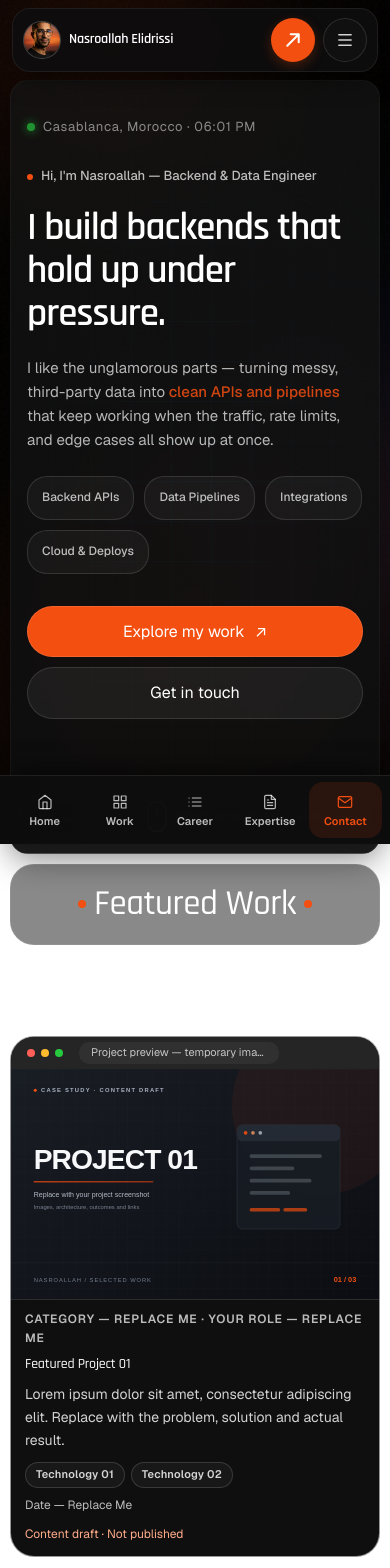
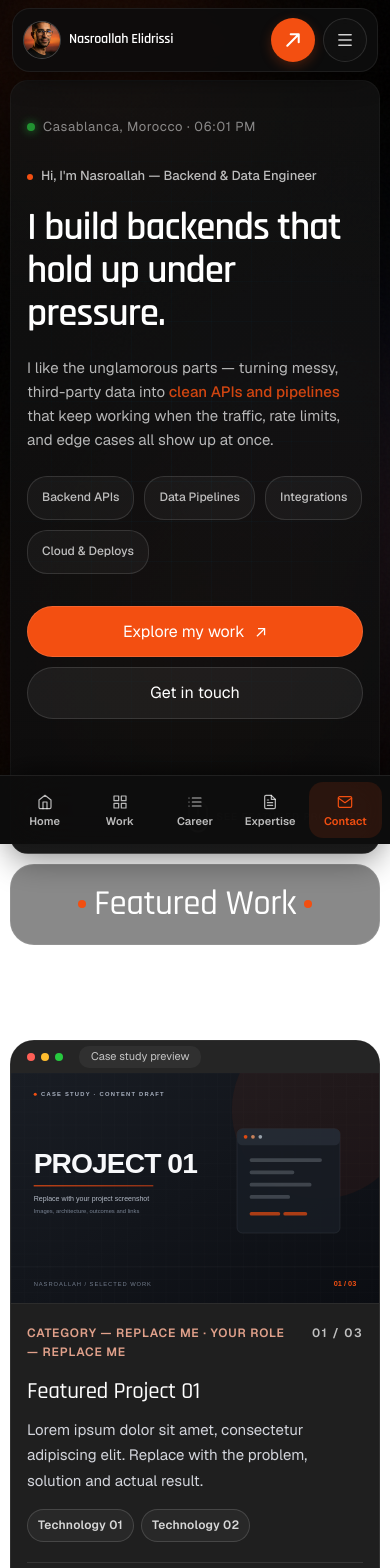
Before and after one commit to norshimself/portfolio, a Next.js app: page / in a window 390 px wide. Shown: the top 1568 px of the page. Built offline with nearby package versions, Linux system fonts and the light colour scheme.

Commit message:
feat(ux): readable case-study cards and semantic expertise accordion

```diff
--- a/app/ux.css
+++ b/app/ux.css
@@ -137,3 +137,135 @@
   /* The contact dock destination stays available when the top CTA cannot fit. */
   .sidebar-cta { display: none; }
 }
+
+/* Clear visual hierarchy: previews never compete with project descriptions. */
+.featured-work .works-grid { gap: 20px; margin-top: 12px; }
+.featured-work .work-item-card {
+  cursor: default;
+  display: flex;
+  flex-direction: column;
+  background: rgba(19,19,19,.95);
+  transition: border-color .2s ease, box-shadow .2s ease;
+}
+.featured-work .work-item-card:hover {
+  border-color: rgba(255,255,255,.18);
+  transform: none;
+  box-shadow: 0 14px 42px rgba(0,0,0,.24);
+}
+.featured-work .work-item-card:hover .work-item-img { transform: none; }
+.featured-work .browser-content { aspect-ratio: 16 / 10; }
+.featured-work .browser-url { max-width: min(440px, 70%); }
+.featured-work .work-item-overlay {
+  position: static;
+  inset: auto;
+  display: block;
+  flex: 1;
+  padding: 24px 28px;
+  background: transparent;
+  backdrop-filter: none;
+  border: 0;
+  border-radius: 0;
+}
+.work-card-head {
+  display: flex;
+  align-items: baseline;
+  justify-content: space-between;
+  gap: 16px;
+  margin-bottom: 12px;
+}
+.work-card-index {
+  white-space: nowrap;
+  color: var(--text-muted);
+  font-size: 12px;
+  font-weight: 600;
+  letter-spacing: .12em;
+}
+.featured-work .work-meta-title {
+  font-size: clamp(24px, 3vw, 34px);
+  line-height: 1.14;
+  overflow-wrap: anywhere;
+}
+.featured-work .work-meta-cat { color: #e1a18b; font-size: 12px; overflow-wrap: anywhere; }
+.featured-work .work-meta-desc {
+  max-width: 66ch;
+  margin: 12px 0 16px;
+  font-size: 15px;
+  line-height: 1.7;
+  color: #d3d5dc;
+}
+.featured-work .work-meta-stack { margin: 0 0 20px; gap: 7px; }
+.featured-work .work-meta-stack li { font-size: 12px; padding: 6px 10px; }
+.work-card-footer {
+  display: flex;
+  align-items: center;
+  justify-content: space-between;
+  flex-wrap: wrap;
+  gap: 12px;
+  border-top: 1px solid rgba(255,255,255,.1);
+  padding-top: 16px;
+}
+.featured-work .work-meta-date { color: #c9cbd1; font-size: 13px; }
+.featured-work .work-draft-label { margin: 0; font-size: 12px; }
+.work-visit-link {
+  display: inline-flex;
+  align-items: center;
+  justify-content: center;
+  gap: 10px;
+  min-height: 44px;
+  padding: 10px 16px;
+  background: var(--primary);
+  color: #fff;
+  border-radius: 999px;
+  font-size: 14px;
+  font-weight: 700;
+  transition: background .2s ease, transform .2s ease;
+}
+.work-visit-link:hover { color: #fff; background: #cf400b; transform: translateY(-2px); }
+
+.expertise-heading {
+  margin-bottom: 8px;
+  font-family: var(--font-heading);
+  font-size: clamp(34px, 5vw, 64px);
+  font-weight: 600;
+  line-height: 1.12;
+}
+.expertise-intro { max-width: 65ch; color: #cacdd5; font-size: 16px; line-height: 1.7; }
+.expertise-accordions { margin-top: 26px; }
+.expertise-section .accordion-item { cursor: default; }
+.expertise-section .accordion-heading { margin: 0; font-size: inherit; font-weight: inherit; }
+.expertise-section .accordion-head {
+  width: 100%;
+  display: flex;
+  text-align: left;
+  cursor: pointer;
+  color: inherit;
+  background: transparent;
+  border: 0;
+  font-family: inherit;
+}
+.expertise-section .accordion-head:hover .accordion-title,
+.expertise-section .accordion-head:focus-visible .accordion-title { color: #fff; }
+.expertise-section .accordion-num { font-size: 13px; font-style: normal; }
+.expertise-section .accordion-body[hidden] { display: none; }
+.expertise-section .accordion-list { list-style: none; padding: 0 0 22px 74px; }
+.expertise-section .accordion-list-item { overflow-wrap: anywhere; }
+@media (min-width: 1400px) {
+  .featured-work .works-grid { grid-template-columns: repeat(2, minmax(0, 1fr)); }
+  .featured-work .work-item-card:first-child { grid-column: 1 / -1; }
+  .featured-work .work-item-card:first-child .browser-content { aspect-ratio: 16 / 8; }
+}
+@media (max-width: 768px) {
+  .featured-work .work-item-overlay { padding: 22px 20px; }
+  .featured-work .work-meta-title { font-size: clamp(24px, 6vw, 30px); }
+  .featured-work .work-meta-desc { font-size: 15px; }
+  .expertise-section .accordion-list { padding-left: 56px; }
+}
+@media (max-width: 480px) {
+  .featured-work .work-item-overlay { padding: 20px 16px; }
+  .featured-work .work-meta-title { font-size: 23px; }
+  .featured-work .work-meta-stack li { font-size: 12px; }
+  .expertise-section .accordion-list { padding-left: 0; }
+  .expertise-section .accordion-icon-wrap { width: 40px; height: 40px; }
+  .expertise-section .accordion-title { font-size: clamp(22px, 7vw, 29px) !important; }
+  .expertise-section .accordion-num { display: none; }
+}
--- a/components/HeroSection.tsx
+++ b/components/HeroSection.tsx
@@ -24,6 +24,7 @@ export default function HeroSection() {
   }, []);
 
   useEffect(() => {
+    if (window.matchMedia('(prefers-reduced-motion: reduce)').matches) return;
     const ctx = gsap.context(() => {
       const tl = gsap.timeline({ defaults: { ease: 'power4.out', duration: 1.2 } });
 
@@ -73,11 +74,11 @@ export default function HeroSection() {
       </div>
 
       {/* Scroll Discovery */}
-      <a href="#experience" className="scroll-discovery" aria-label="Scroll to experience">
+      <a href="#works" className="scroll-discovery" aria-label="Scroll to featured projects">
         <div className="scroll-mouse">
           <div className="scroll-wheel" />
         </div>
-        <span>Start with where I&apos;ve worked</span>
+        <span>See featured projects</span>
       </a>
     </section>
   );
--- a/components/SelectedWorksSection.tsx
+++ b/components/SelectedWorksSection.tsx
@@ -10,8 +10,8 @@ gsap.registerPlugin(ScrollTrigger);
 
 function ArrowIcon() {
   return (
-    <svg width="14" height="14" viewBox="0 0 14 14" fill="none" aria-hidden="true">
-      <path d="M2 12L12 2M12 2H5M12 2V9" stroke="currentColor" strokeWidth="1.8" strokeLinecap="round" strokeLinejoin="round"/>
+    <svg width="15" height="15" viewBox="0 0 14 14" fill="none" aria-hidden="true">
+      <path d="M2 12L12 2M12 2H5M12 2V9" stroke="currentColor" strokeWidth="1.8" strokeLinecap="round" strokeLinejoin="round" />
     </svg>
   );
 }
@@ -23,11 +23,11 @@ export default function SelectedWorksSection() {
     if (window.matchMedia('(prefers-reduced-motion: reduce)').matches) return;
     const ctx = gsap.context(() => {
       gsap.from('.works-header-card', {
-        opacity: 0, y: 20, duration: 0.65, immediateRender: false,
+        opacity: 0, y: 16, duration: 0.6, immediateRender: false,
         scrollTrigger: { trigger: '.works-header-card', start: 'top 95%' },
       });
       gsap.from('.work-item-card', {
-        opacity: 0, y: 25, stagger: 0.12, duration: 0.7, immediateRender: false,
+        opacity: 0, y: 20, stagger: 0.1, duration: 0.65, immediateRender: false,
         scrollTrigger: { trigger: '.works-grid', start: 'top 90%' },
       });
     }, containerRef);
@@ -41,29 +41,45 @@ export default function SelectedWorksSection() {
         <h2 className="works-header-title">Featured Work</h2>
         <span className="works-header-dot" aria-hidden="true" />
       </div>
-      <p className="work-section-intro">Draft case studies — edit <code>data/portfolio.ts</code> to add your real projects.</p>
+      <p className="work-section-intro">
+        Project case studies in progress. Replace the sample entries in <code>data/portfolio.ts</code>.
+      </p>
       <div className="works-grid">
-        {works.map((work, index) => {
-          const content = (
-            <>
+        {works.map((work, index) => (
+          <article
+            key={work.title + index}
+            className="work-item-card"
+            data-draft={!work.href}
+          >
             <div className="browser-mockup">
               <div className="browser-header" aria-hidden="true">
-                  <div className="browser-dots"><span className="dot red" /><span className="dot yellow" /><span className="dot green" /></div>
-                  <div className="browser-url">{work.href ?? 'Project preview — temporary image'}</div>
+                <div className="browser-dots">
+                  <span className="dot red" />
+                  <span className="dot yellow" />
+                  <span className="dot green" />
+                </div>
+                <span className="browser-url">{work.href ?? 'Case study preview'}</span>
               </div>
               <div className="browser-content">
                 <Image
                   src={work.image}
-                    alt={work.href ? work.title + ' project preview' : 'Draft project artwork, replace with a real screenshot'}
+                  alt={work.href ? work.title + ' project preview' : 'Draft project cover: replace with a real screenshot'}
                   fill
                   className="work-item-img"
-                    sizes="(max-width: 480px) calc(100vw - 20px), (max-width: 1024px) calc(100vw - 28px), (max-width: 1200px) calc(100vw - 372px), calc(100vw - 432px)"
+                  sizes="(max-width: 480px) calc(100vw - 20px), (max-width: 1024px) calc(100vw - 28px), (max-width: 1400px) calc(100vw - 440px), 48vw"
                 />
               </div>
             </div>
+
             <div className="work-item-overlay">
-                <div className="work-item-details">
-                  <div className="work-meta-cat">{work.category}{work.role ? ' · ' + work.role : ''}</div>
+              <div className="work-card-head">
+                <span className="work-meta-cat">
+                  {work.category}{work.role ? ' · ' + work.role : ''}
+                </span>
+                <span className="work-card-index" aria-hidden="true">
+                  {String(index + 1).padStart(2, '0')} / {String(works.length).padStart(2, '0')}
+                </span>
+              </div>
               <h3 className="work-meta-title">{work.title}</h3>
               {work.description && <p className="work-meta-desc">{work.description}</p>}
               {work.stack && work.stack.length > 0 && (
@@ -71,19 +87,25 @@ export default function SelectedWorksSection() {
                   {work.stack.map((tech) => <li key={tech}>{tech}</li>)}
                 </ul>
               )}
-                  <div className="work-meta-date">{work.date}</div>
-                  {!work.href && <span className="work-draft-label">Content draft · Not published</span>}
+              <div className="work-card-footer">
+                <span className="work-meta-date">{work.date}</span>
+                {work.href ? (
+                  <a
+                    href={work.href}
+                    className="work-visit-link"
+                    target="_blank"
+                    rel="noopener noreferrer"
+                    aria-label={'View ' + work.title + ' in a new tab'}
+                  >
+                    View project <ArrowIcon />
+                  </a>
+                ) : (
+                  <span className="work-draft-label">Draft · Replace content</span>
+                )}
               </div>
-                {work.href && <div className="work-link-btn"><ArrowIcon /></div>}
             </div>
-            </>
-          );
-          return work.href ? (
-            <a key={work.title + index} href={work.href} target="_blank" rel="noopener noreferrer" className="work-item-card" aria-label={'View ' + work.title}>{content}</a>
-          ) : (
-            <article key={work.title + index} className="work-item-card" data-draft="true">{content}</article>
-          );
-        })}
+          </article>
+        ))}
       </div>
     </section>
   );
--- a/components/ServicesSection.tsx
+++ b/components/ServicesSection.tsx
@@ -38,92 +38,97 @@ const SERVICE_ICONS = [
   { bg: 'linear-gradient(135deg,#80f880,#00a030)', Icon: DevOpsIcon },
 ];
 
+const order = [2, 3, 1, 4];
+const orderedServices = [...services].sort((a, b) => (
+  order.indexOf(a.id) === -1 ? 99 : order.indexOf(a.id)
+) - (
+  order.indexOf(b.id) === -1 ? 99 : order.indexOf(b.id)
+));
+
 export default function ServicesSection() {
   const containerRef = useRef<HTMLDivElement>(null);
-  const [active, setActive] = useState(1);
+  const [active, setActive] = useState<number | null>(2);
 
   useEffect(() => {
+    if (window.matchMedia('(prefers-reduced-motion: reduce)').matches) return;
     const ctx = gsap.context(() => {
       gsap.from('.accordion-item', {
         opacity: 0,
-        x: -20,
-        stagger: 0.15,
-        duration: 0.8,
+        x: -16,
+        stagger: 0.12,
+        duration: 0.55,
         immediateRender: false,
-        scrollTrigger: {
-          trigger: '#services',
-          start: 'top 90%',
-        }
+        scrollTrigger: { trigger: '#services', start: 'top 90%' },
       });
-
-      gsap.from('.services-footer', {
-        opacity: 0,
-        y: 20,
-        duration: 1,
-        delay: 0.5,
-        immediateRender: false,
-        scrollTrigger: {
-          trigger: '.services-footer',
-          start: 'top 98%',
-        }
-      });
-
       ScrollTrigger.refresh();
     }, containerRef);
-
     return () => ctx.revert();
   }, []);
 
   return (
-    <section id="services" className="section-card" ref={containerRef}>
-      <div className="section-label">Engineering expertise</div>
+    <section id="services" className="section-card expertise-section" ref={containerRef}>
+      <div className="section-label">What I bring to a team</div>
+      <h2 className="expertise-heading">Engineering expertise</h2>
+      <p className="expertise-intro">
+        A closer look at the systems, integrations, and development challenges I enjoy solving.
+      </p>
 
-      <div>
-        {services.map((svc, i) => (
-          <div
-            key={svc.id}
-            className={`accordion-item${active === svc.id ? ' active' : ''}`}
-            onClick={() => setActive(active === svc.id ? 0 : svc.id)}
-            role="button"
-            tabIndex={0}
-            aria-expanded={active === svc.id}
-            aria-controls={'service-panel-' + svc.id}
-            onKeyDown={(event) => { if (event.key === 'Enter' || event.key === ' ') { event.preventDefault(); setActive(active === svc.id ? 0 : svc.id); } }}
-          >
-            <div className="accordion-head">
+      <div className="expertise-accordions">
+        {orderedServices.map((svc) => {
+          const expanded = active === svc.id;
+          const Icon = SERVICE_ICONS[(svc.id - 1) % SERVICE_ICONS.length].Icon;
+          const panelId = 'service-panel-' + svc.id;
+          const controlId = 'service-toggle-' + svc.id;
+
+          return (
+            <div key={svc.id} className={expanded ? 'accordion-item active' : 'accordion-item'}>
+              <h3 className="accordion-heading">
+                <button
+                  id={controlId}
+                  type="button"
+                  className="accordion-head"
+                  aria-expanded={expanded}
+                  aria-controls={panelId}
+                  onClick={() => setActive(expanded ? null : svc.id)}
+                >
+                  <span
+                    className="accordion-icon-wrap"
+                    style={{ background: SERVICE_ICONS[(svc.id - 1) % SERVICE_ICONS.length].bg }}
+                    aria-hidden="true"
+                  >
+                    <Icon />
+                  </span>
+                  <span className="accordion-title">{svc.title}</span>
+                  <span className="accordion-num" aria-hidden="true">
+                    {String(svc.id).padStart(2, '0')}
+                  </span>
+                  <span className="accordion-toggle" aria-hidden="true">+</span>
+                </button>
+              </h3>
               <div
-                className="accordion-icon-wrap"
-                style={{ background: SERVICE_ICONS[i % SERVICE_ICONS.length].bg }}
-                aria-hidden="true"
+                id={panelId}
+                className="accordion-body"
+                role="region"
+                aria-labelledby={controlId}
+                hidden={!expanded}
               >
-                {(() => {
-                  const IconComponent = SERVICE_ICONS[i % SERVICE_ICONS.length].Icon;
-                  return <IconComponent />;
-                })()}
-              </div>
-              <div className="accordion-title">{svc.title}</div>
-              <sup className="accordion-num">({String(svc.id).padStart(2,'0')})</sup>
-              <div className="accordion-toggle">+</div>
-            </div>
-            <div id={'service-panel-' + svc.id} className="accordion-body" hidden={active !== svc.id}>
-              <div className="accordion-list">
-                {svc.items.map((item, j) => (
-                  <div key={j} className="accordion-list-item">{item}</div>
-                ))}
+                <ul className="accordion-list">
+                  {svc.items.map((item) => (
+                    <li key={item} className="accordion-list-item">{item}</li>
+                  ))}
+                </ul>
               </div>
             </div>
-          </div>
-        ))}
+          );
+        })}
       </div>
 
       <div className="services-footer">
-        <div className="worldwide-tag">
-          Open to teams <strong>anywhere</strong>
-        </div>
+        <div className="worldwide-tag">Open to teams <strong>anywhere</strong></div>
         <a href="#contact" className="contact-link">
-          Let&apos;s talk
-          <svg width="13" height="13" viewBox="0 0 14 14" fill="none">
-            <path d="M2 12L12 2M12 2H5M12 2V9" stroke="currentColor" strokeWidth="1.8" strokeLinecap="round" strokeLinejoin="round"/>
+          Have a role in mind?
+          <svg width="14" height="14" viewBox="0 0 14 14" fill="none" aria-hidden="true">
+            <path d="M2 12L12 2M12 2H5M12 2V9" stroke="currentColor" strokeWidth="1.8" strokeLinecap="round" strokeLinejoin="round" />
           </svg>
         </a>
       </div>
```
Lines whose indentation alone changed are shown as unchanged.
